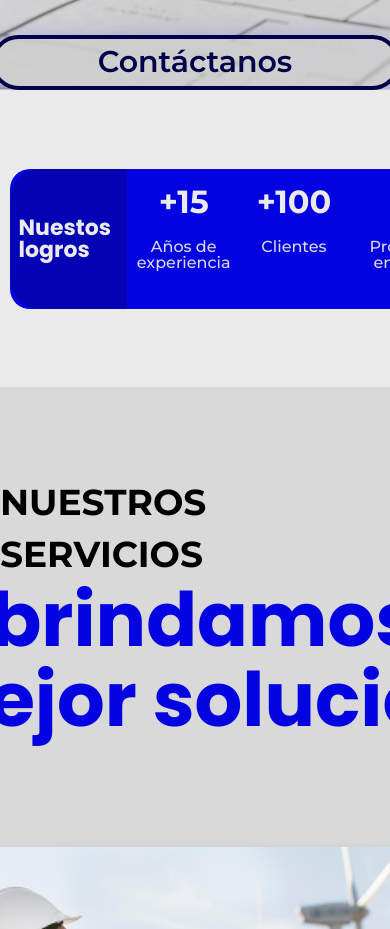
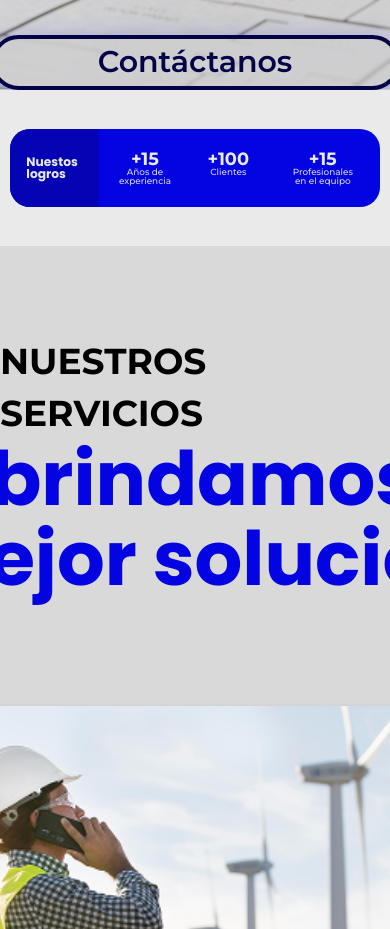
Before and after one commit to Gianva23/Estudio_PIMSI, a React (Create React App) app: page / in a window 390 px wide. Shown: the part 3620-4549 px from the top of the page. Built offline with nearby package versions, Linux system fonts and the light colour scheme.

Commit message:
logros responsive

```diff
--- a/src/sections/Logros/Logros.css
+++ b/src/sections/Logros/Logros.css
@@ -44,7 +44,7 @@
     display: flex;
     align-items: center;
     justify-content: center;
-    border-radius: 30px 0px 0px 30px;
+    border-radius: 20px 0px 0px 20px;
 }
 .cu2{
     width: 25%;
@@ -151,35 +151,36 @@
 }
 @media (max-width: 700px){
     .main-container{
-        height: 297px;
+        height: 40vw;
     }
     .logros-container{
         width: 95%;
-        height: 140px;
+        height: 20vw;
     }
     .cu1{
         width: 24%;
     }
     .cu2{
-        width: 23%;
+        width: 25%;
     }
     .cu3{
-        width: 22%;
+        width: 20%;
     }
     .cu4{
         width: 31%;
     }
     .l1{
-        font-size: 1.375rem;    /* 22px */
-        line-height: 1.375rem;    /* 22px */
-        width: 100px;
+        font-size: 3.14vw;    /* 22px */
+        line-height: 3.14vw;    /* 22px */
+        width: 14.28vw;
     }
     .n1{
-        font-size: 2rem;    /* 32px */
+        font-size: 4.57vw;    /* 32px */
+        line-height: 4.57vw;    /* 32px */
     }
     .n2{
-        font-size: 1rem;    /* 16px */
-        line-height: 1rem;    /* 16px */
-        width: 130px;   /* 170px */
+        font-size: 2.28vw;    /* 16px */
+        line-height: 2.28vw;    /* 16px */
+        width: 18.57vw;   /* 170px */
     }
 }
```
Also changed, not shown: 11 other files (tests, documents, lock files or other folders).
